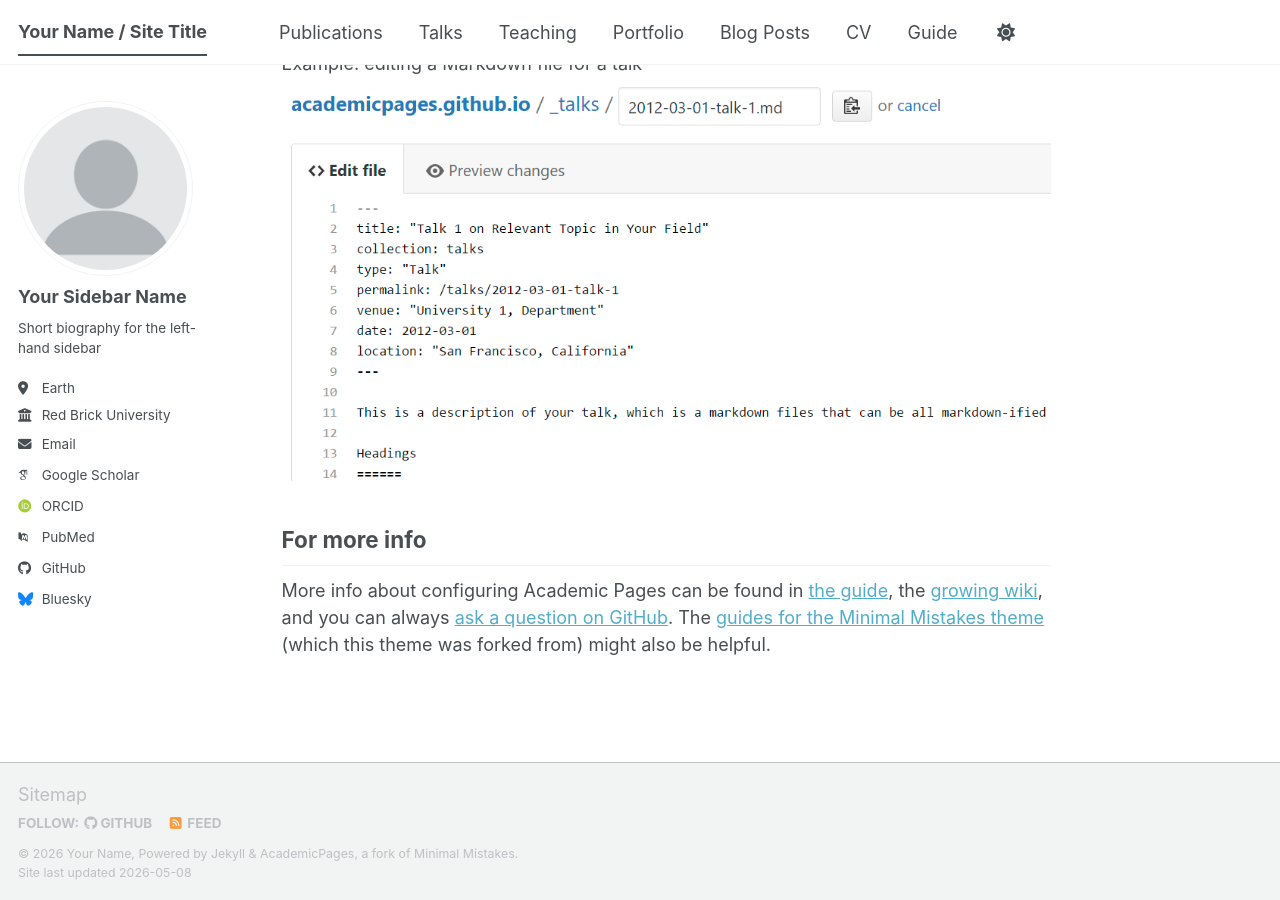
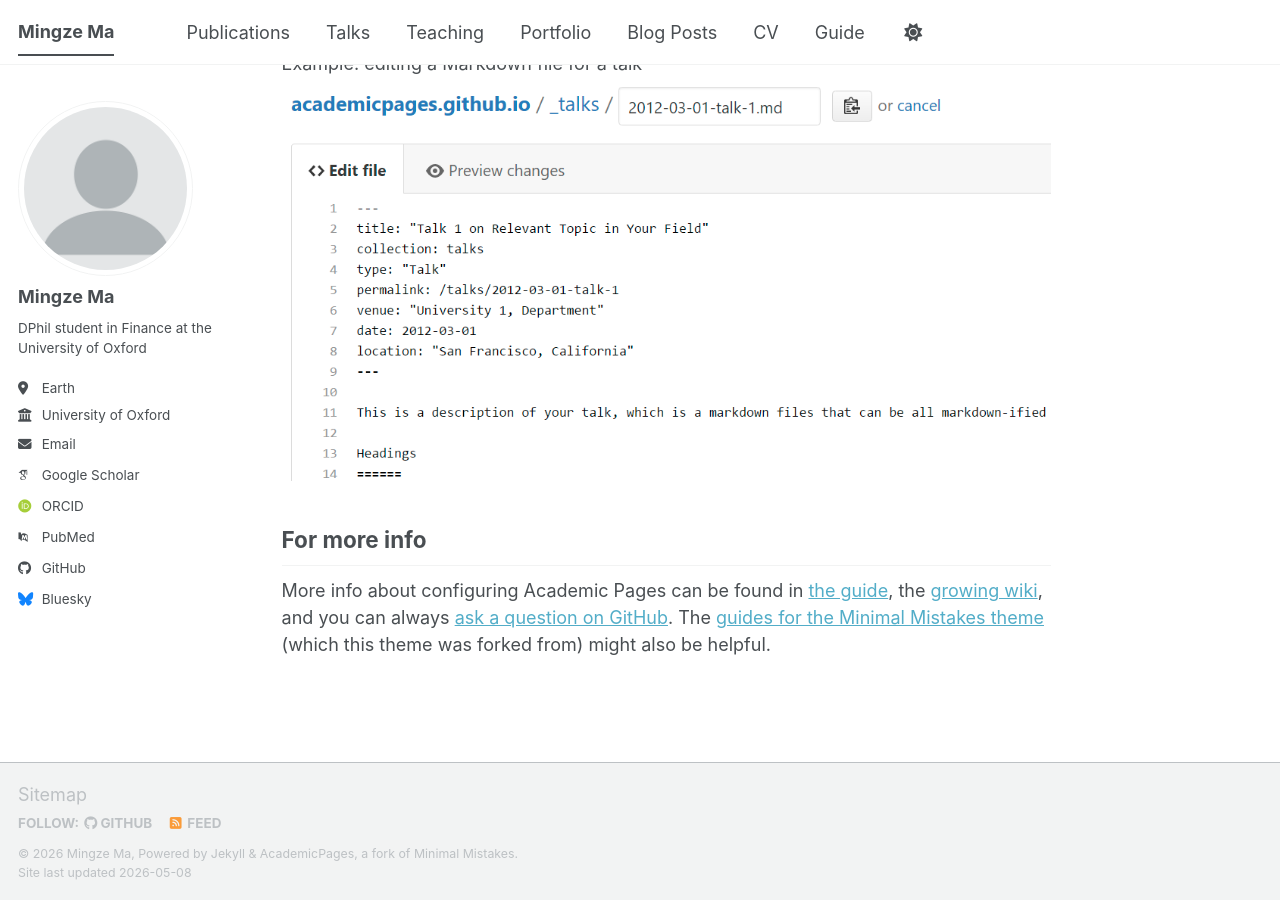
Before and after one commit to MingzeMaSBS/mingzemasbs.github.io, a Jekyll site: the page built from _pages/about.md, in a window 1280 px wide and 900 px high, scrolled down 2720 px. Built offline with Jekyll 4.4.1, drawn with Linux system fonts in a browser that asks for light colours; some web fonts are replaced; a script bundle is joined from its source files by our own code; library files that are not in the unit come from our copies.

Commit message:
_config.yml

```diff
--- a/_config.yml
+++ b/_config.yml
@@ -9,14 +9,13 @@
 # Basic Site Settings
 locale                   : "en-US"
 site_theme               : "default" # The available themes options are "default", "air", "sunrise", "mint", "dirt" and "contrast"
-title                    : "Your Name / Site Title"
+title                    : "Mingze Ma"
 title_separator          : "-"
-name                     : &name "Your Name"
-description              : &description "Your Name's academic portfolio"   # Update this with a general description of your site, this is the default if not overridden by a page
-url                      : https://academicpages.github.io # The base hostname & protocol for your site e.g. "https://[your GitHub username].github.io",
-                                                           # or if you already have some other page hosted on Github then use "https://[your GitHub username].github.io/[Your Repo Name]"
-baseurl                  : "" # the subpath of your site, e.g. "/blog"
-repository               : "academicpages/academicpages.github.io"
+name                     : "Mingze Ma"
+description              : "DPhil student in Finance at the University of Oxford"
+url                      : https://mingzemasbs.github.io
+baseurl                  : ""
+repository               : "mingzemasbs/mingzemasbs.github.io"
 
 # Site Author - The following control what appear as part of the author content on the side bar.
 #               If a field is blank the icon and link will not appear, otherwise it will be shown.
@@ -24,13 +23,13 @@ repository               : "academicpages/academicpages.github.io"
 author:
   # Biographic information
   avatar           : "profile.png"
-  name             : "Your Sidebar Name"
-  pronouns         : # example: "she/her"
-  bio              : "Short biography for the left-hand sidebar"
+  name             : "Mingze Ma"
+  pronouns         :
+  bio              : "DPhil student in Finance at the University of Oxford"
   location         : "Earth"
-  employer         : "Red Brick University"
+  employer         : "University of Oxford"
   uri              : # URL
-  email            : "none@example.org"
+  email            : "mingze.ma.dphil@said.oxford.edu"
 
   # Academic websites
   academia         : # URL
```
